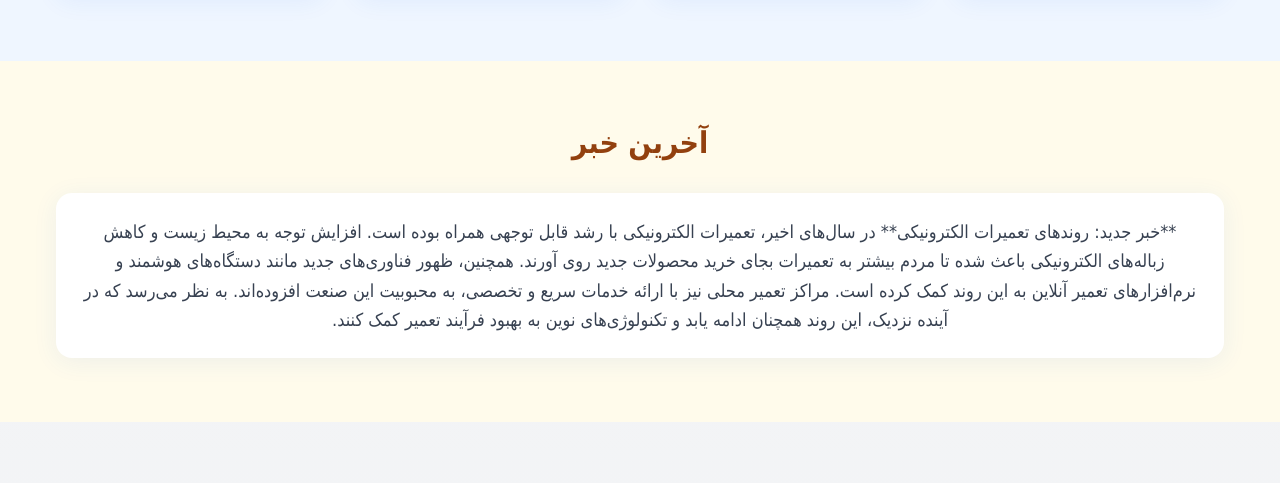
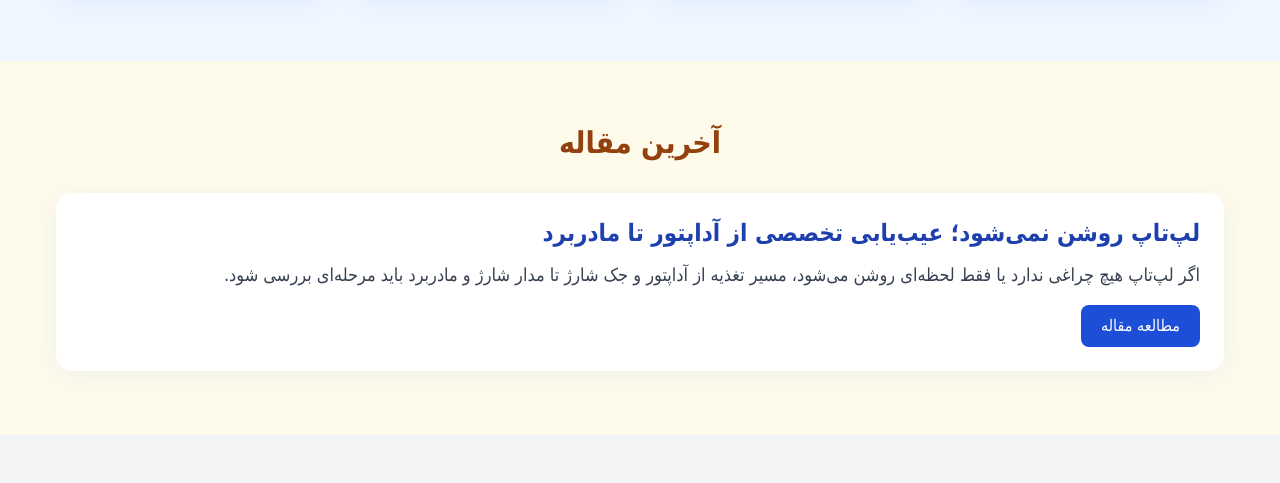
Before and after one commit to hnasibe61/samserv.ir, a plain HTML site: page index.html in a window 1280 px wide. Shown: the part 1583-2066 px from the top of the page. Drawn offline with nearby package versions, Linux system fonts and the light colour scheme; a web font is replaced by a local one.

Commit message:
Replace latest update section with latest article section

```diff
--- a/index.html
+++ b/index.html
@@ -142,13 +142,15 @@
             </div>
         </div>
     </section>
-<!-- Latest Update Section -->
-<section id="latest-update-section" class="py-16 bg-yellow-50">
+<!-- Latest Article Section -->
+<section id="latest-article-section" class="py-16 bg-yellow-50">
     <div class="container mx-auto px-4">
-        <h2 class="text-3xl font-bold text-center mb-8 text-yellow-800">آخرین خبر</h2>
-        <div id="latest-update" class="bg-white p-6 rounded-xl shadow-md text-gray-700 text-lg leading-relaxed text-center">
-            در حال بارگذاری...
-        </div>
+        <h2 class="text-3xl font-bold text-center mb-8 text-yellow-800">آخرین مقاله</h2>
+        <article class="bg-white p-6 rounded-xl shadow-md text-gray-700 leading-relaxed">
+            <h3 class="text-2xl font-bold text-blue-800 mb-3"><a href="blog/laptop-no-power.html" class="hover:text-blue-600">لپ‌تاپ روشن نمی‌شود؛ عیب‌یابی تخصصی از آداپتور تا مادربرد</a></h3>
+            <p class="text-lg mb-4">اگر لپ‌تاپ هیچ چراغی ندارد یا فقط لحظه‌ای روشن می‌شود، مسیر تغذیه از آداپتور و جک شارژ تا مدار شارژ و مادربرد باید مرحله‌ای بررسی شود.</p>
+            <a href="blog/laptop-no-power.html" class="inline-block bg-blue-700 text-white px-5 py-2 rounded-lg hover:bg-blue-800">مطالعه مقاله</a>
+        </article>
     </div>
 </section>
 
@@ -207,21 +209,4 @@
     </footer>
     <script src="assets/js/main.js"></script>
 </body>
- <script>
-document.addEventListener('DOMContentLoaded', function () {
-    fetch('content/latest.txt')
-        .then(response => {
-            if (!response.ok) throw new Error('خطا در بارگذاری خبر');
-            return response.text();
-        })
-        .then(data => {
-            document.getElementById('latest-update').textContent = data;
-        })
-        .catch(err => {
-            document.getElementById('latest-update').textContent = 'امکان بارگذاری خبر وجود ندارد.';
-            console.error(err);
-        });
-});
-</script>
-
 </html>
```
